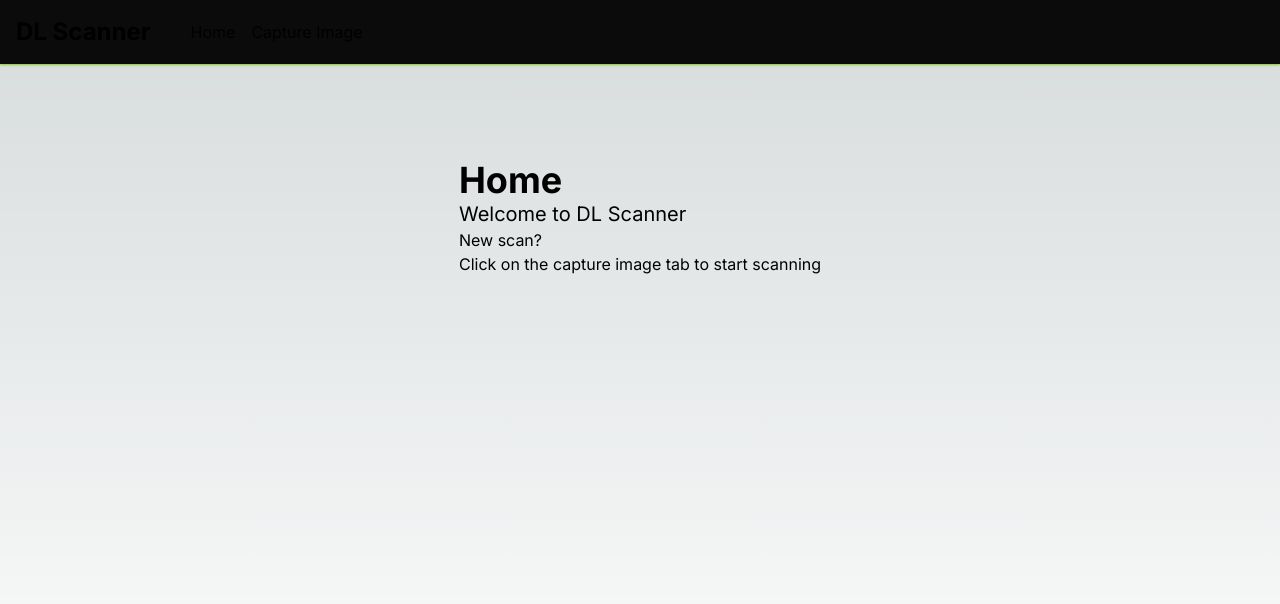
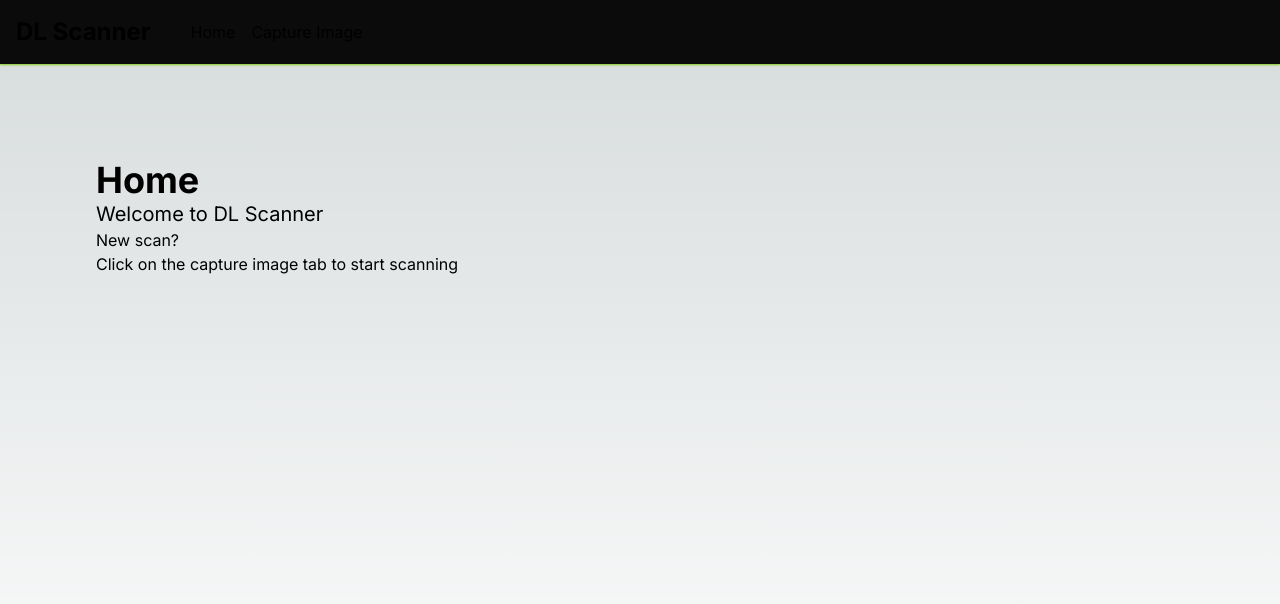
Before and after one commit to yuvenalmash/dl-scan, a Next.js app: page / in a window 1280 px wide. Shown: the top 604 px of the page. Built offline with nearby package versions, Linux system fonts and the light colour scheme.

Commit message:
Refactor layout.js for improved responsiveness and styling

```diff
--- a/app/layout.js
+++ b/app/layout.js
@@ -12,11 +12,11 @@ export const metadata = {
 export default function RootLayout({ children }) {
   return (
     <html lang="en">
-      <body className={inter.className}>
-        <header className="sticky top-0 z-50">
+      <body className={inter.className + " flex flex-col h-screen"}>
+        <header className="sticky top-0 z-50 h-auto">
           <Navbar />
         </header>
-        <main className="relative z-0 flex flex-col items-center justify-between p-24">
+        <main className="relative z-0 flex-grow flex-col items-center justify-between p-24">
           {children}
         </main>
       </body>
```
